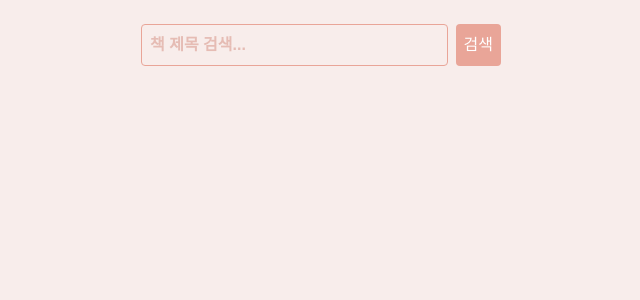
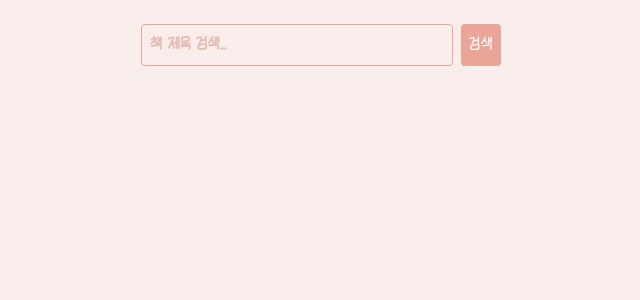
Before and after one commit to moonhigh48/Notion-book-widget, a Next.js app: page / in a window 1280 px wide. Shown: the top 300 px of the page, without its empty margins (319-959 px from the left). Built offline with nearby package versions, Linux system fonts and the light colour scheme; a web font is replaced by a local one.

Commit message:
Update globals.css
웹폰트를 내장 폰트로 변경

```diff
--- a/app/globals.css
+++ b/app/globals.css
@@ -14,7 +14,7 @@
 
 @font-face {
     font-family: 'OngleipKonkon';
-    src: url('https://cdn.jsdelivr.net/gh/projectnoonnu/2412-1@1.0/Ownglyph_corncorn-Rg.woff2') format('woff2');
+    src: url('../public/fonts/konkon.ttf') format('truetype');
     font-weight: normal;
     font-display: swap;
 }
```
